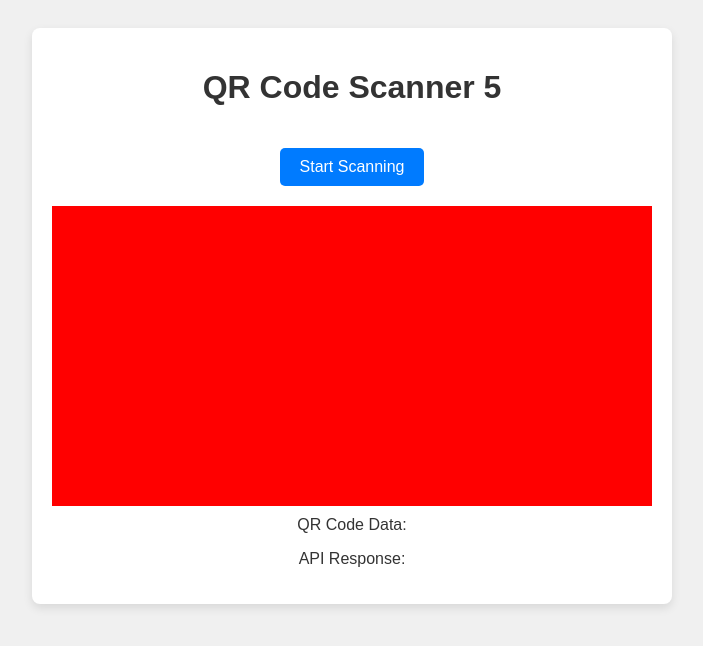
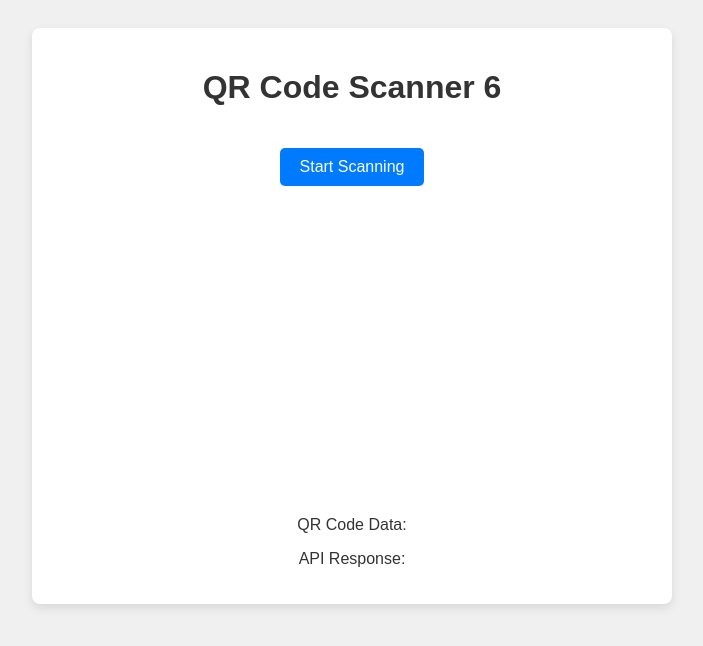
Before and after one commit to kaizen8labs/pmday-ticket-scanner, a plain HTML site: page index.html in a window 1280 px wide. Shown: the whole page, without its empty margins (288-991 px from the left). Drawn offline with Linux system fonts and the light colour scheme.

Commit message:
fix bugs

```diff
--- a/index.html
+++ b/index.html
@@ -8,7 +8,7 @@
 </head>
 <body>
   <div class="container">
-    <h1>QR Code Scanner 5</h1>
+    <h1>QR Code Scanner 6</h1>
     <button id="scanBtn">Start Scanning</button>
     <video id="video"></video>
     <p id="qrResult">QR Code Data: <span id="qrData"></span></p>
--- a/styles.css
+++ b/styles.css
@@ -35,8 +35,7 @@ body {
 
   #video {
     width: 100%;
-    height: 50%;
-    background-color: #ff0000;
+    height: 100%;
     margin-top: 20px;
     display: block;
   }
```
